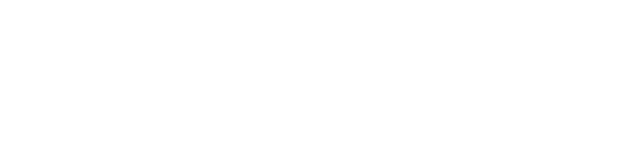
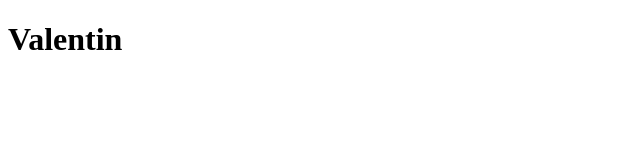
Before and after one commit to Mini-PEKKA-GOAT/intro-webstorm, a plain HTML site: page Index.html in a window 1280 px wide. Shown: the whole page, without its empty margins (0-640 px from the left). Drawn offline with Linux system fonts and the light colour scheme.

Commit message:
Ajout H1

```diff
--- a/Index.html
+++ b/Index.html
@@ -5,6 +5,8 @@
     <title>Title</title>
 </head>
 <body>
-
+<h1>
+    Valentin
+</h1>
 </body>
 </html>
```
